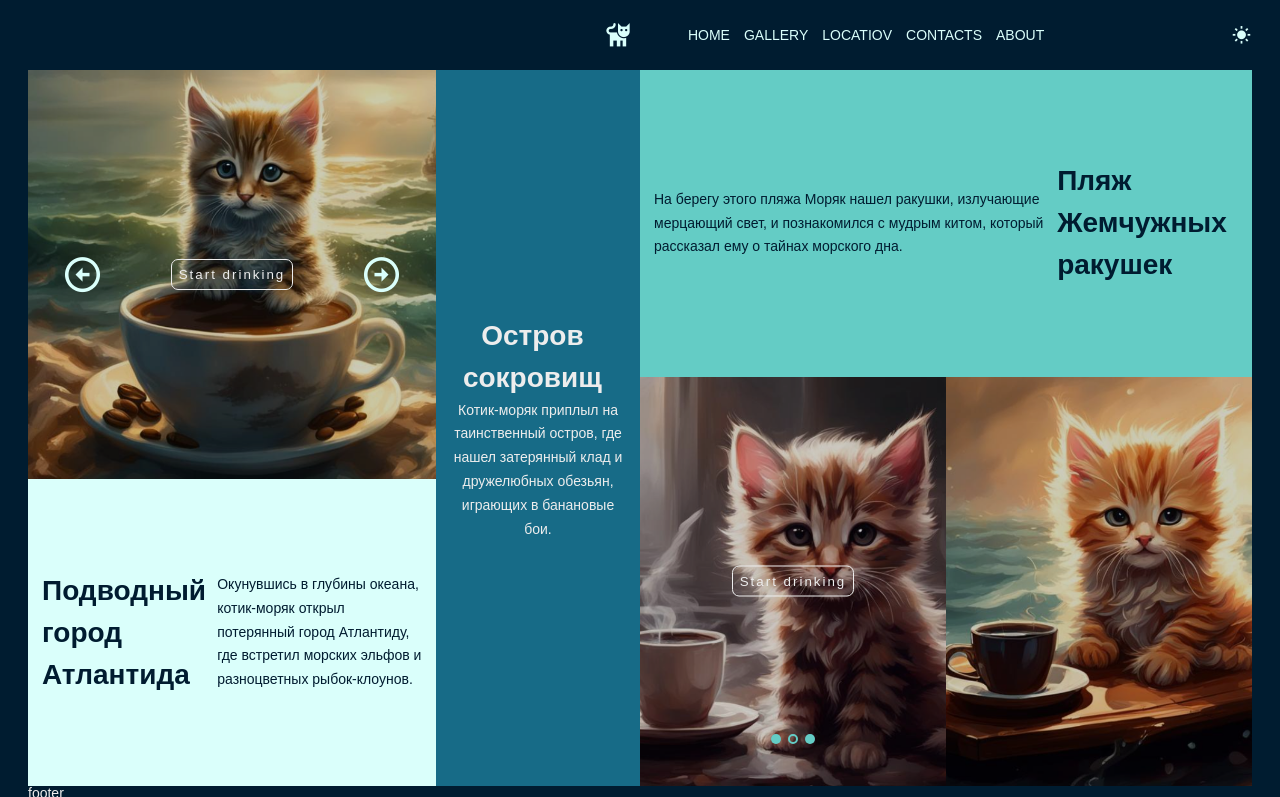
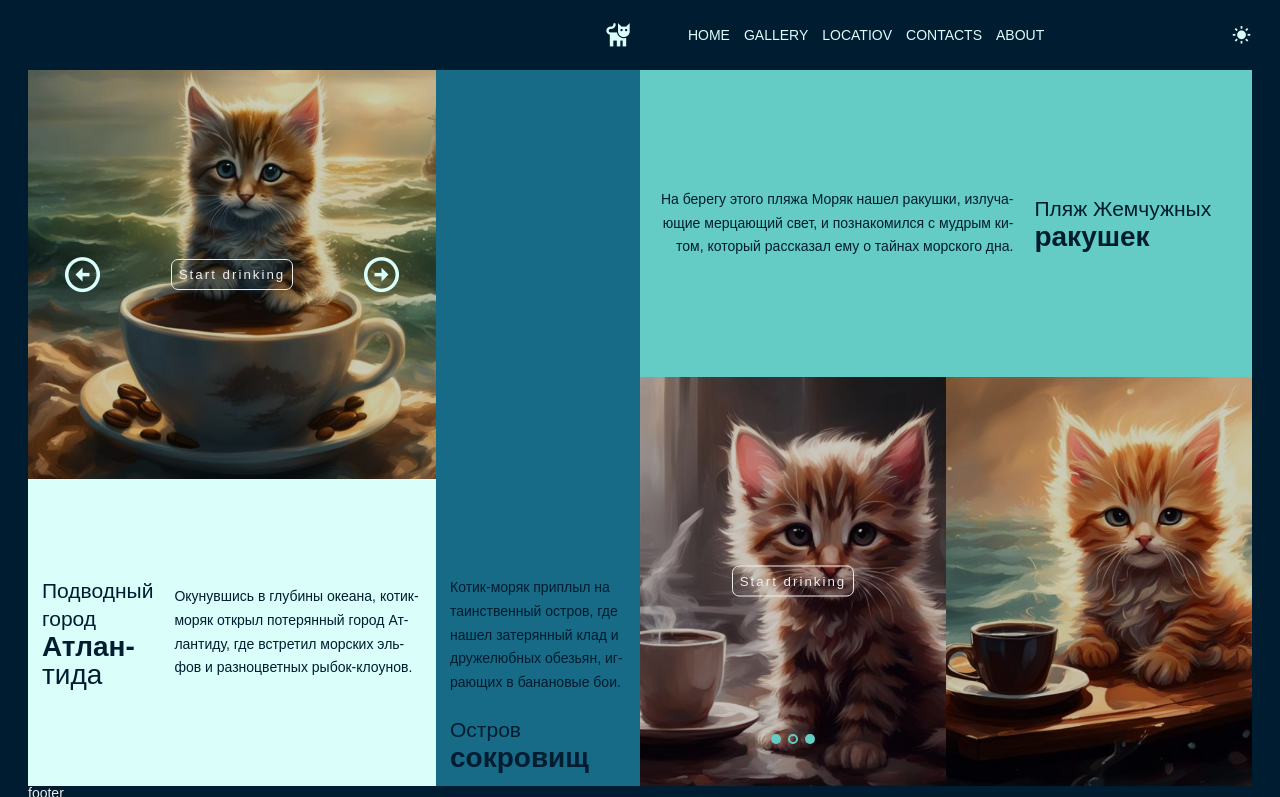
Before and after one commit to AliceTYu/cats_panel, a website: page index.html in a window 1280 px wide. Shown: the top 797 px of the page. Drawn offline with nearby package versions, Linux system fonts and the light colour scheme; a web font is replaced by a local one.

Commit message:
add text

```diff
--- a/index.html
+++ b/index.html
@@ -1,5 +1,5 @@
 <!DOCTYPE html>
-<html lang="en">
+<html lang="ru">
 <head>
     <meta charset="UTF-8">
     <meta name="viewport" content="width=device-width, initial-scale=1.0">
@@ -75,20 +75,20 @@
                 </div>
             </div>
 
-            <div class="main_block">
-                <div class="block_title"> Подводный город Атлантида</div>
+            <article class="main_block common">
+                <div class="block_title"> Подводный город <span class="more">Атлан&shy;тида</span></div>
                 <div class="block-text">Окунувшись в глубины океана, котик-моряк открыл потерянный город Атлантиду, где встретил морских эльфов и разноцветных рыбок-клоунов.</div>
-            </div>
+            </article>
 
-            <div class="main_block2">
-                <div class="block_title"> Остров сокровищ</div>
+            <article class="main_block common common--col-reg">
+                <div class="block_title"> Остров<span class="more">сок&shy;ровищ</span></div>
                 <div class="block-text">Котик-моряк приплыл на таинственный остров, где нашел затерянный клад и дружелюбных обезьян, играющих в банановые бои.</div>
-            </div>
+            </article>
 
-            <div class="main_block3">
+            <article class="main_block common common--col-rev">
+                <div class="block_title"> Пляж Жемчужных<span class="more">ракушек</span></div>
                 <div class="block-text">На берегу этого пляжа Моряк нашел ракушки, излучающие мерцающий свет, и познакомился с мудрым китом, который рассказал ему о тайнах морского дна.</div>
-                <div class="block_title"> Пляж Жемчужных ракушек</div>
-            </div>
+            </article>
 
             <div class="main_image">
                 <div class="main_image_image">
--- a/style/style.css
+++ b/style/style.css
@@ -260,43 +260,61 @@ img{
 
 /* ======================================== */
 .main_block {
+}
+
+.common{
     grid-area: main_block;
-    background-color: var(--main-color);
     color: var(--bg-color);
-    padding: 1rem;
 
     display: flex;
     align-items: center;
+    justify-content: center;
+
+    background-color: var(--main-color);
+
+    gap: 1.5rem;
+    padding: 1rem;
 }
+
+.common--col-reg{
+    grid-area: main_block2;
+    flex-direction: column-reverse;
+    justify-content: flex-start;
+
+    background-color: var(--second-bg-color);
+}
+
+.common--col-rev{
+    grid-area: main_block3;
+    flex-direction: row-reverse;
+
+    background-color: var(--second-main-color);
+}
+
+.common--col-rev .block-text{
+    text-align: end;
+}
+
 .block_title {
+    font-size: 1.5rem;
+    line-height: 2rem;
+    width: 100%;
+}
+
+.block_title .more{
     font-size: 2rem;
-    padding-right: 0.8rem;
-    line-height: 3rem;
+    hyphens: manual;
+    display: block;
+}
+
+.block_title .more::first-line{
     font-weight: 700;
 }
+
+
 .block-text {
     line-height: 1.7rem;
-}
-
-.main_block2{
-    grid-area: main_block2;
-    background-color: var(--second-bg-color);
-
-    display: flex;
-    flex-direction: column;
-    padding: 1rem;
-    justify-content: center;
-    align-items: center;
-    text-align: center;
-}
-
-.main_block3{
-    grid-area: main_block3;
-    display: flex;
-    align-items: center;
-    background-color: var(--second-main-color);
-    padding: 1rem;
-    color: var(--bg-color);
+    hyphens: auto;
 }
 
 .main_image {
```
